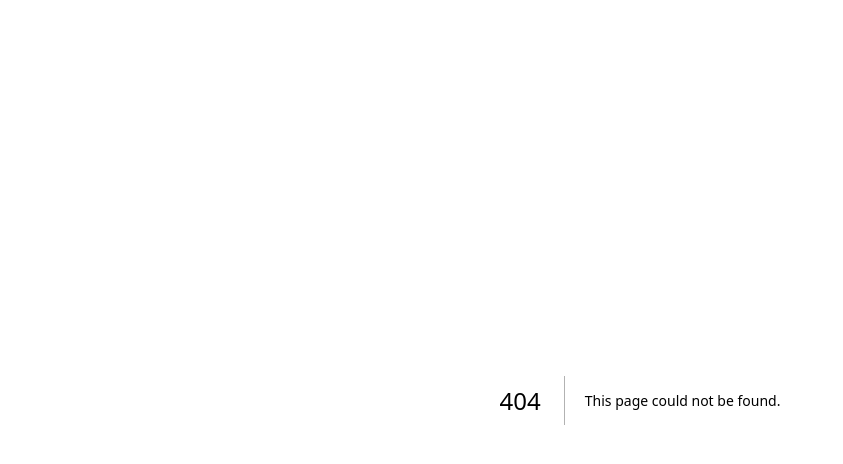
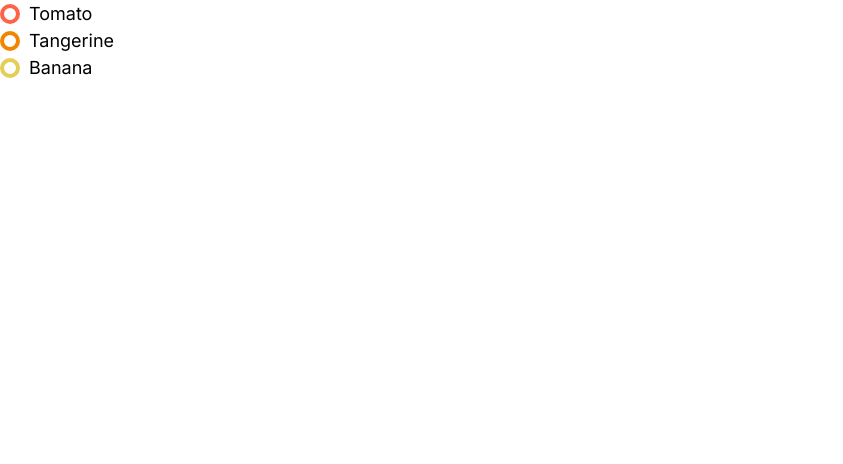
Before and after one commit to Pear-sudo/time, a Next.js app: page /test in a window 1280 px wide. Before the commit this address had no page. Shown: the top 464 px of the page, without its empty margins (0-843 px from the left). Built offline with nearby package versions, Linux system fonts and the light colour scheme.

Commit message:
add color selection widget

```diff
--- a/package.json
+++ b/package.json
@@ -30,6 +30,7 @@
     "@types/jest": "^29.5.10",
     "autoprefixer": "^10.4.16",
     "cypress": "^13.5.0",
+    "fp-ts": "^2.16.1",
     "jest": "^29.7.0",
     "jest-environment-jsdom": "^29.7.0",
     "tailwindcss": "^3.3.5",
--- /dev/null
+++ b/src/app/elements/colorList.tsx
@@ -0,0 +1,27 @@
+import '@/app/index.css'
+import {JSX} from "react";
+import {Color, ColorNamesType} from "@/app/utility/color";
+
+export function ColorList(): JSX.Element {
+    const colorList: (keyof ColorNamesType)[] = ['Tomato', 'Tangerine', 'Banana']
+    return (
+        <div className={'inline-flex flex-col w-fit items-start'}>
+            {colorList.map((color) => {
+                return <ColorRow color={Color.setColor(color)} label={color}/>
+            })}
+        </div>
+    )
+}
+
+export function ColorRow(prop: { color: Color, label: string }): JSX.Element {
+    return (
+        <div className={"inline-flex flex-row w-fit items-center justify-center gap-2"}>
+            <div className={"rounded-full"}
+                 style={{borderWidth: "4px", height: "20px", width: "20px", borderColor: prop.color.toCss()}}>
+            </div>
+            <div>
+                {prop.label}
+            </div>
+        </div>
+    )
+}
--- /dev/null
+++ b/src/app/test/page.tsx
@@ -0,0 +1,8 @@
+import {ColorList} from "@/app/elements/colorList";
+import {JSX} from "react";
+
+export default function Test(): JSX.Element {
+    return (
+        <ColorList/>
+    )
+}
--- /dev/null
+++ b/src/app/utility/color.ts
@@ -0,0 +1,31 @@
+export class Color {
+    private readonly r: number
+    private readonly g: number
+    private readonly b: number
+
+    constructor(r: number, g: number, b: number) {
+        this.r = r
+        this.g = g
+        this.b = b
+    }
+
+    toCss(): string {
+        return `rgb(${this.r},${this.g},${this.b})`
+    }
+
+    static setColor(colorName: keyof ColorNamesType): Color {
+        return new Color(...(ColorNames[colorName] as RGBColor))
+    }
+}
+
+export type RGBColor = [number, number, number]
+
+export const ColorNames = {
+    Black: [0, 0, 0],
+    Red: [255, 0, 0],
+    Tomato: [255, 99, 71],
+    Tangerine: [242, 133, 0],
+    Banana: [227, 207, 87]
+} as const
+
+export type ColorNamesType = typeof ColorNames
```
Also changed, not shown: 1 other file (tests, documents, lock files or other folders).
